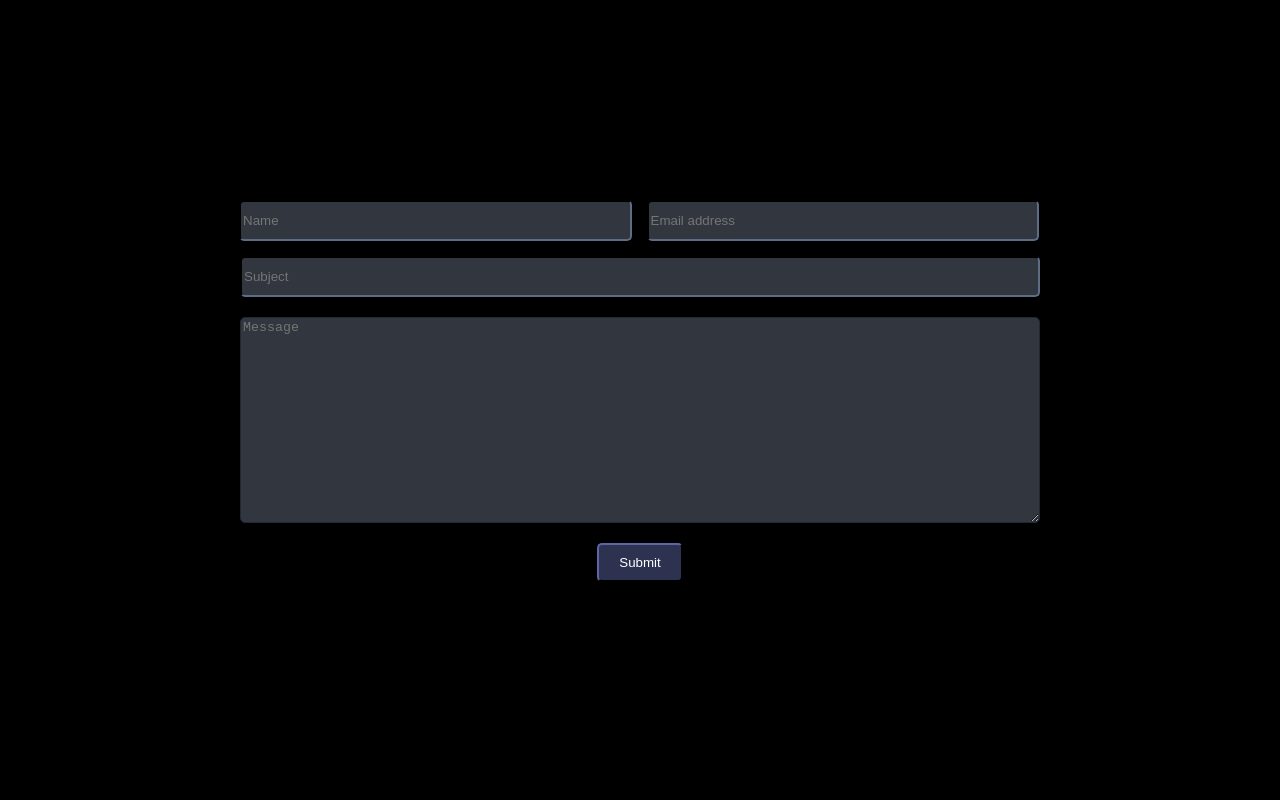
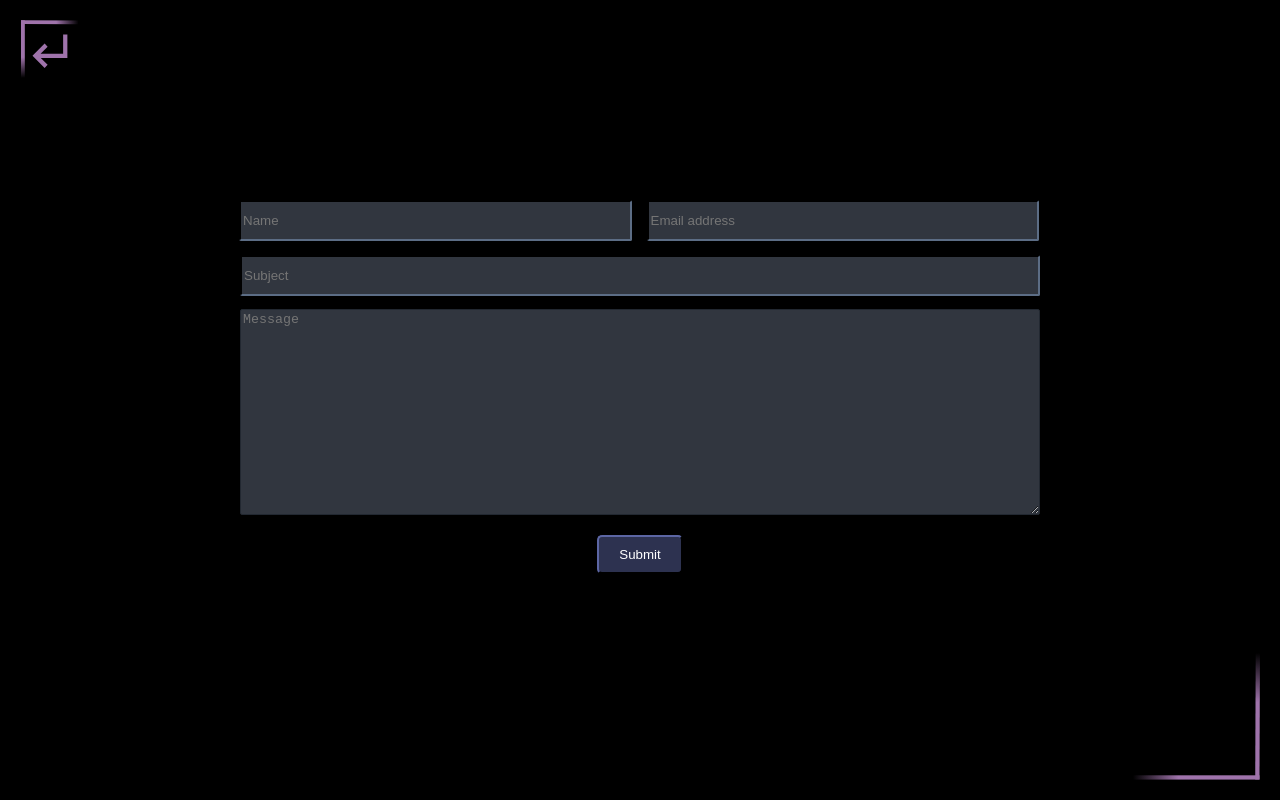
Before and after one commit to dbo-keeganpatton/React.js_personal_site, a React (Create React App) app: page /contact in a window 1280 px wide. Built offline with nearby package versions, Linux system fonts and the light colour scheme.

Commit message:
add return button on contactForm

```diff
--- a/src/pages/ContactForm.css
+++ b/src/pages/ContactForm.css
@@ -1,12 +1,32 @@
 /******************************
-	  App Style and Fonts
+		Main Styles
 ******************************/
 .body {
+    position: absolute;
 	display: flex;
-    justify-content: center; /* Centers horizontally */
-    align-items: center; /* Centers vertically */
+    justify-content: center;
+    align-items: center;
     height: 100vh;
     width: 100vw;
+}
+
+
+.top-left-border {
+	position: absolute;
+	width: 5%;
+	height: auto;
+	top: 1.0rem;
+	left: 1.0rem;
+}
+
+
+.bottom-right-border {
+		position: absolute;
+		width: 10%;
+		height: auto;
+		bottom: 1.2rem;
+		right: 1.2rem;
+
 }
 
 form {
@@ -18,11 +38,34 @@ form {
     max-width: 800px;
 }
 
+
+/******************************
+		Form Elements
+******************************/
+textarea {
+	color: white;
+	background: #31363F;
+	border-radius: 2px;
+	border-color: #222831;
+	height: 200px;
+	outline: none;
+}
+
+
+input {
+	color: white;
+	background: #31363F;
+	border-radius: 2px;
+	border-color: #222831;
+	height: 35px;
+	outline: none;
+}
+
 	.row {
 		display: flex;
 		width: 100%;
 		justify-content: space-between;
-    margin-bottom: 15px;
+		margin-bottom: 13.5px;
 		margin-right: 2px;
 	}
 
@@ -51,30 +94,13 @@ form {
 		display: flex;
 		flex-direction: column;
 		width: 100%;
-	margin-top: 20px;
+		margin-top: 13.5px;
 	}
 
 
-textarea {
-	color: white;
-	background: #31363F;
-	border-radius: 5px;
-	border-color: #222831;
-	height: 200px;
-	outline: none;
-}
-
-input {
-	color: white;
-	background: #31363F;
-	border-radius: 5px;
-	border-color: #222831;
-	height: 35px;
-	outline: none;
-}
-
-
-
+/******************************
+	   Button & Reactions
+******************************/
 .errorMessage {
     color: red;
     font-size: 12px;
@@ -97,3 +123,11 @@ input {
 	text-align: center;
 	margin-bottom: 5px;
 }
+
+.return-arrow {
+	position: absolute;
+	width: 4%;
+	height: auto;
+	top: 1.6rem;
+	left: 1.7rem;
+}
--- a/src/pages/contactForm.js
+++ b/src/pages/contactForm.js
@@ -2,7 +2,13 @@ import { useForm } from 'react-hook-form';
 import emailjs from 'emailjs-com';
 import { useState } from 'react';
 import "./ContactForm.css";
+import { Link } from 'react-router-dom';
 
+
+// Image Asset Imports
+import topCorner from "../assets/corner.svg"
+import bottomCorner from "../assets/bottom_right_corner.svg"
+import returnArrow from "../assets/return.svg"
 
 
 const ContactForm = () => {
@@ -60,7 +66,14 @@ const ContactForm = () => {
 
 	return (
         <div className='body'>
-            <form id='contact-form' onSubmit={handleSubmit(onSubmit)} noValidate>
+
+			<img src={topCorner} alt="hello" className="top-left-border"/>
+
+			<Link to="/">
+				<img src={returnArrow} alt="hello" className="return-arrow"/>
+			</Link>
+
+			<form id='contact-form' onSubmit={handleSubmit(onSubmit)} noValidate>
                 {alertInfo.display && (
                     <div className={`alert alert-${alertInfo.type} alert-dismissible`} role='alert'>
                         {alertInfo.message}
@@ -134,6 +147,9 @@ const ContactForm = () => {
                     Submit
                 </button>
             </form>
+
+			<img src={bottomCorner} alt="yes" className="bottom-right-border"/>
+
         </div>
     );
 };
```
Also changed, not shown: src/assets/me.png (deleted), src/assets/return.svg (added). Lines whose indentation alone changed are shown as unchanged.
